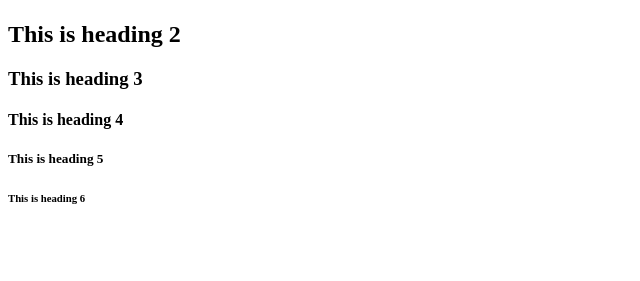
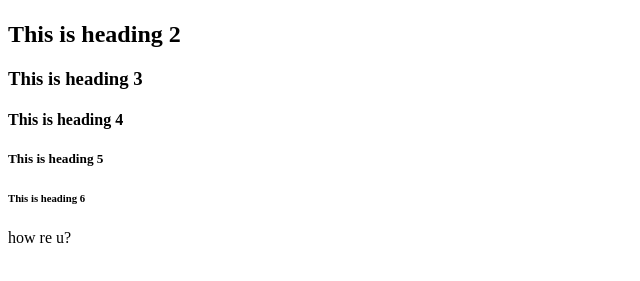
Before and after one commit to BrahmG/react-practice, a website: page index.html in a window 1280 px wide. Shown: the part 59-340 px from the top of the page, without its empty margins (0-640 px from the left). Drawn offline with Linux system fonts and the light colour scheme.

Commit message:
fourth commit

```diff
--- a/index.html
+++ b/index.html
@@ -8,6 +8,6 @@
 <h4>This is heading 4</h4>
 <h5>This is heading 5</h5>
 <h6>This is heading 6</h6>
-
+<p> how re u?</p>
 </body>
 </html>
```
Also changed, not shown: package.json (added, +25 -0 lines), 2 other files.
